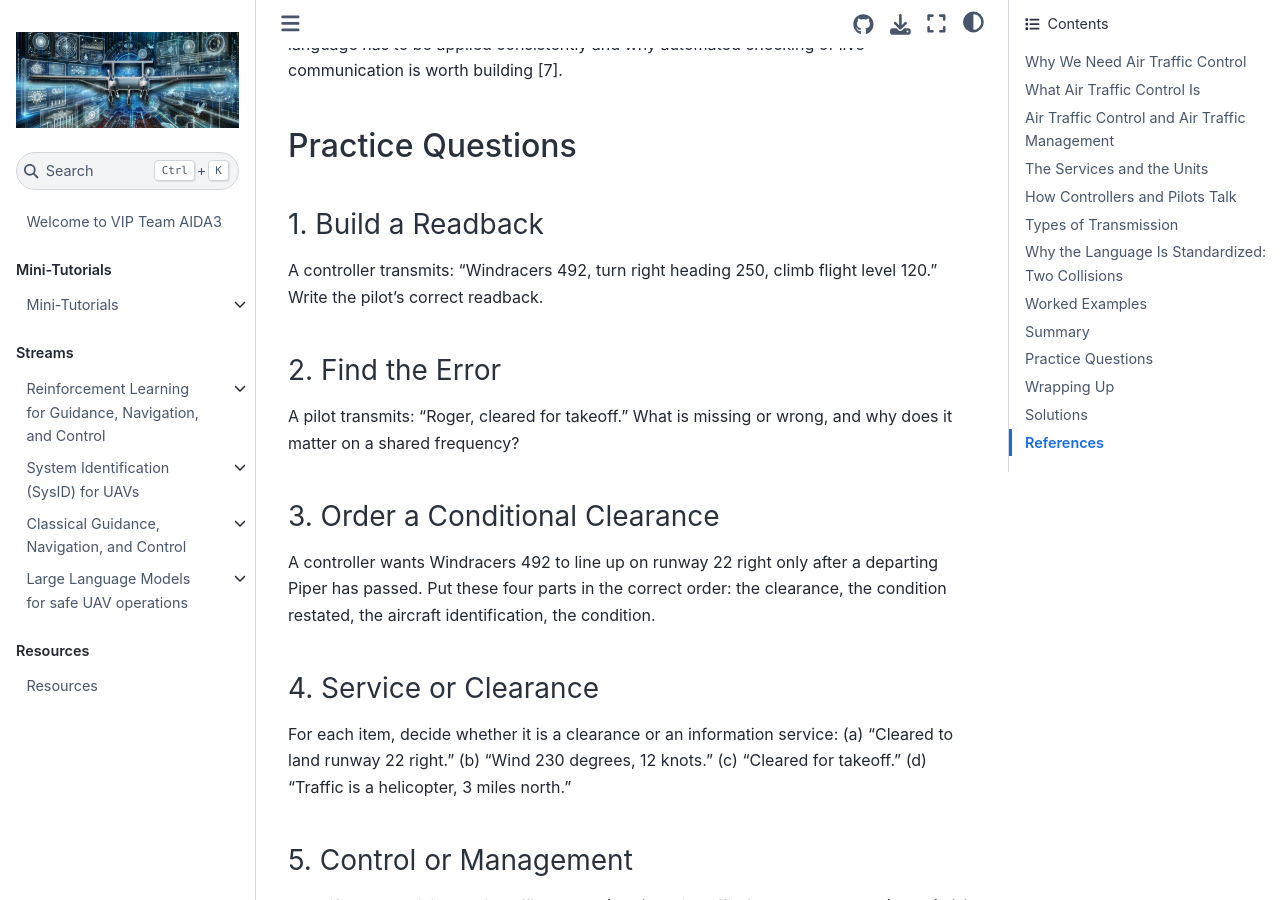
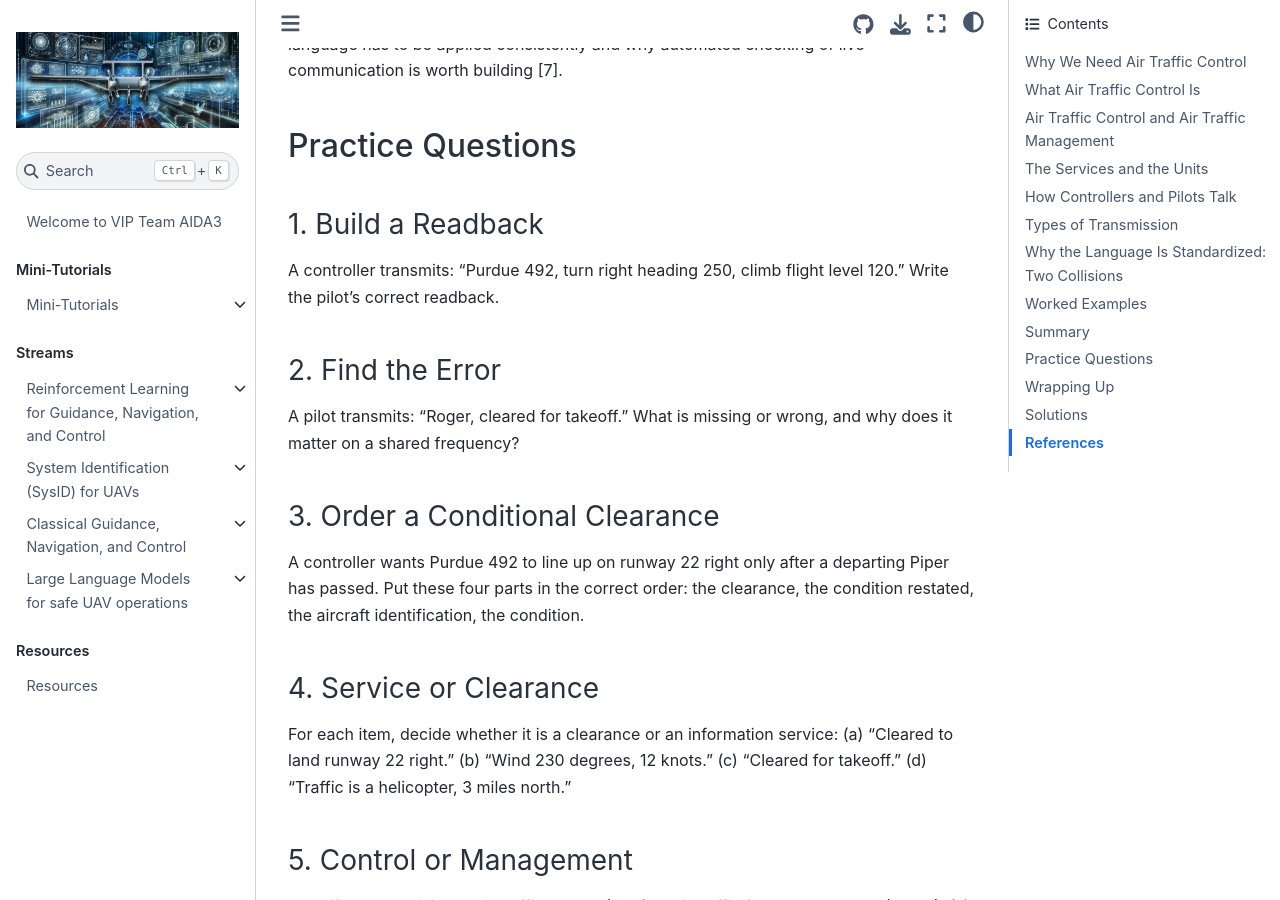
Before and after one commit to VIP-Team-AIDA3/VIP-Team-AIDA3.github.io, a Jupyter Book: the page built from mini-tutorials/lecture3a.md, in a window 1280 px wide and 900 px high, scrolled down 16305 px. Built offline with Jupyter Book 1.0.4 settings and Sphinx 7.4.7 and the Sphinx Book theme 1.1.4, drawn with Linux system fonts in a browser that asks for light colours.

Commit message:
Update references from 'Windracers 492' to 'Purdue 492'

```diff
--- a/mini-tutorials/lecture3a.md
+++ b/mini-tutorials/lecture3a.md
@@ -308,7 +308,7 @@ Because the service runs over voice radio, it depends on a closed, standardized
 
 ### 1. Build a Readback
 
-A controller transmits: "Windracers 492, turn right heading 250, climb flight level 120." Write the pilot's correct readback.
+A controller transmits: "Purdue 492, turn right heading 250, climb flight level 120." Write the pilot's correct readback.
 
 ### 2. Find the Error
 
@@ -316,7 +316,7 @@ A pilot transmits: "Roger, cleared for takeoff." What is missing or wrong, and w
 
 ### 3. Order a Conditional Clearance
 
-A controller wants Windracers 492 to line up on runway 22 right only after a departing Piper has passed. Put these four parts in the correct order: the clearance, the condition restated, the aircraft identification, the condition.
+A controller wants Purdue 492 to line up on runway 22 right only after a departing Piper has passed. Put these four parts in the correct order: the clearance, the condition restated, the aircraft identification, the condition.
 
 ### 4. Service or Clearance
 
```
